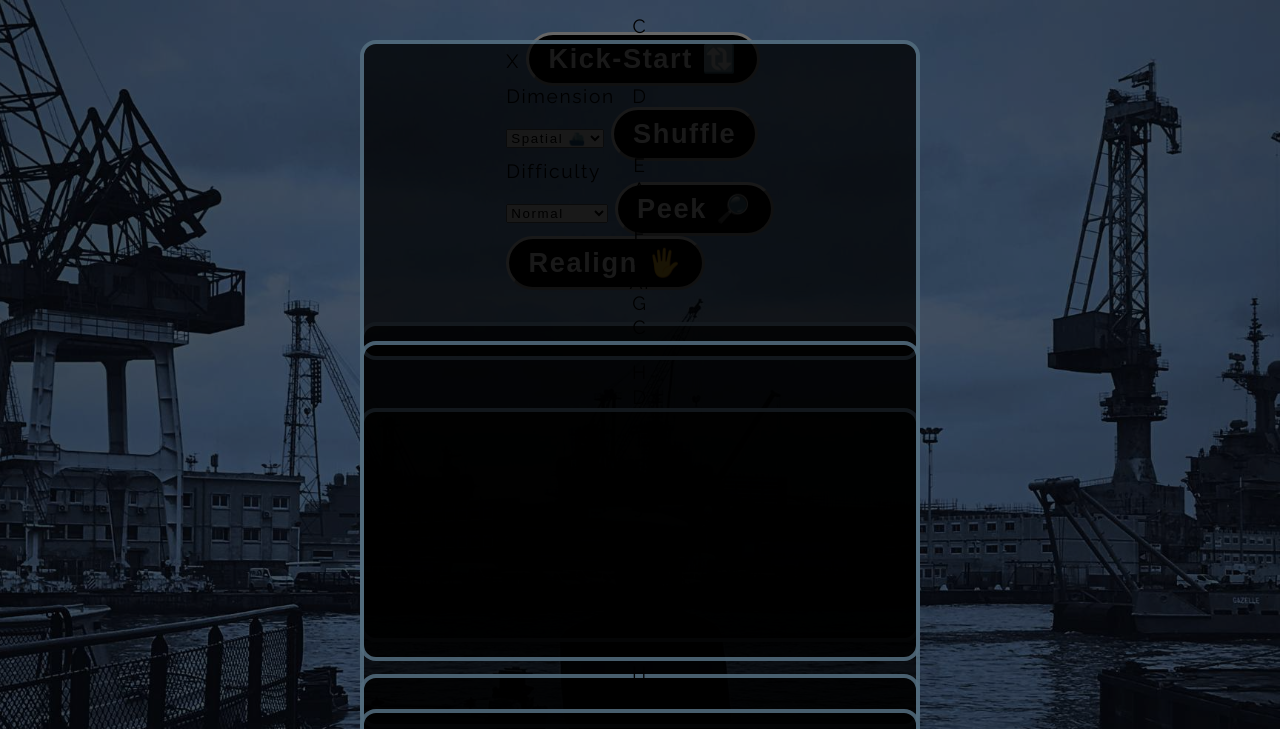
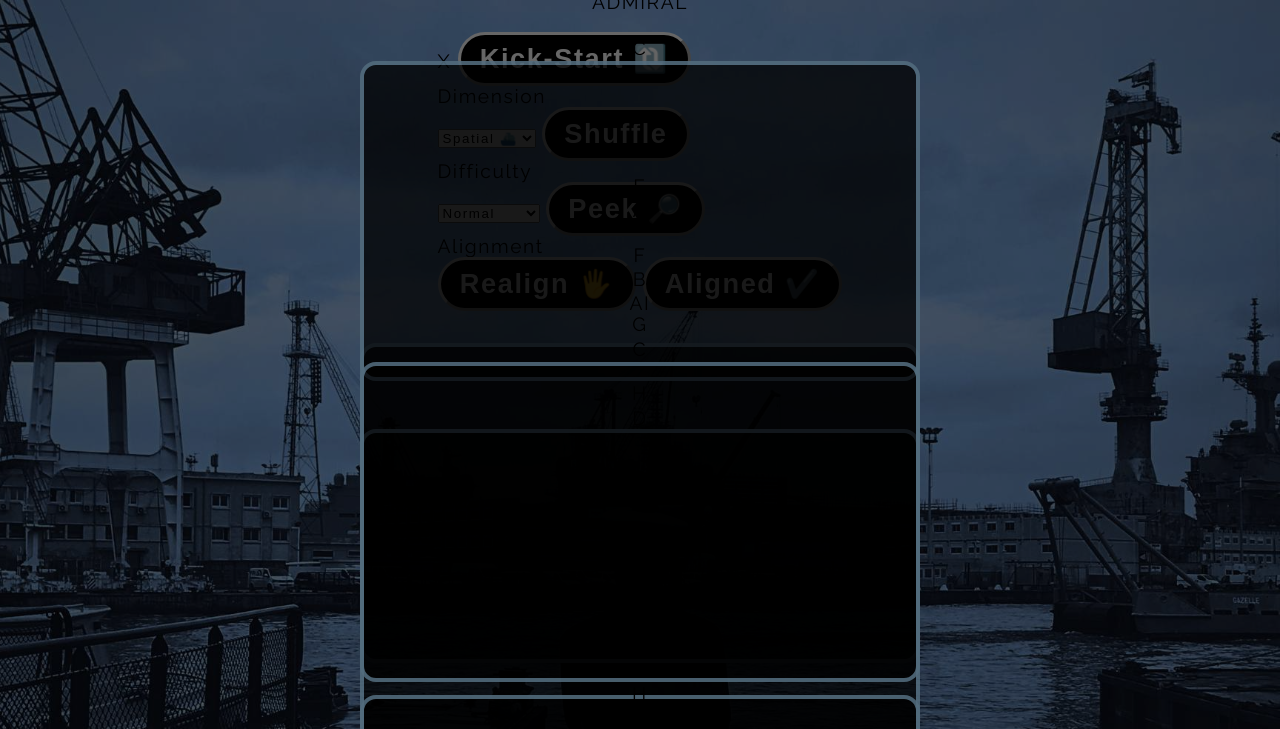
Before and after one commit to asdacosta/battleship, a website built with webpack: page src/battleground.html in a window 1280 px wide. Shown: the top 729 px of the page. Built offline with nearby package versions, Linux system fonts and the light colour scheme.

Commit message:
Add aligned button indicate when done with alignment

```diff
--- a/src/battleground.html
+++ b/src/battleground.html
@@ -33,7 +33,11 @@
         </select>
         <button class="peek">Peek 🔎</button>
       </fieldset>
-      <button class="realign">Realign 🖐️</button>
+      <fieldset>
+        <legend>Alignment</legend>
+        <button class="realign">Realign 🖐️</button>
+        <button class="aligned">Aligned ✔️</button>
+      </fieldset>
     </div>
 
     <section>
```
